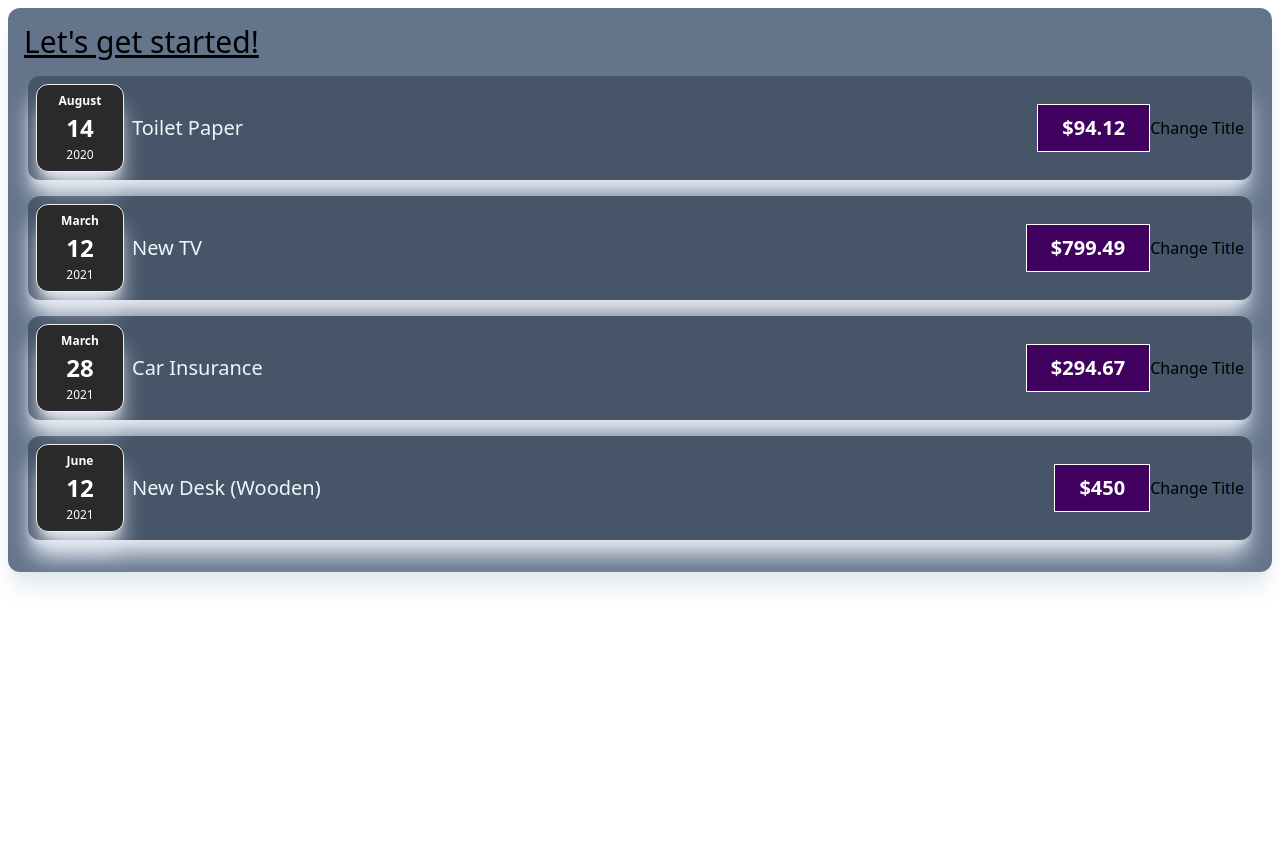
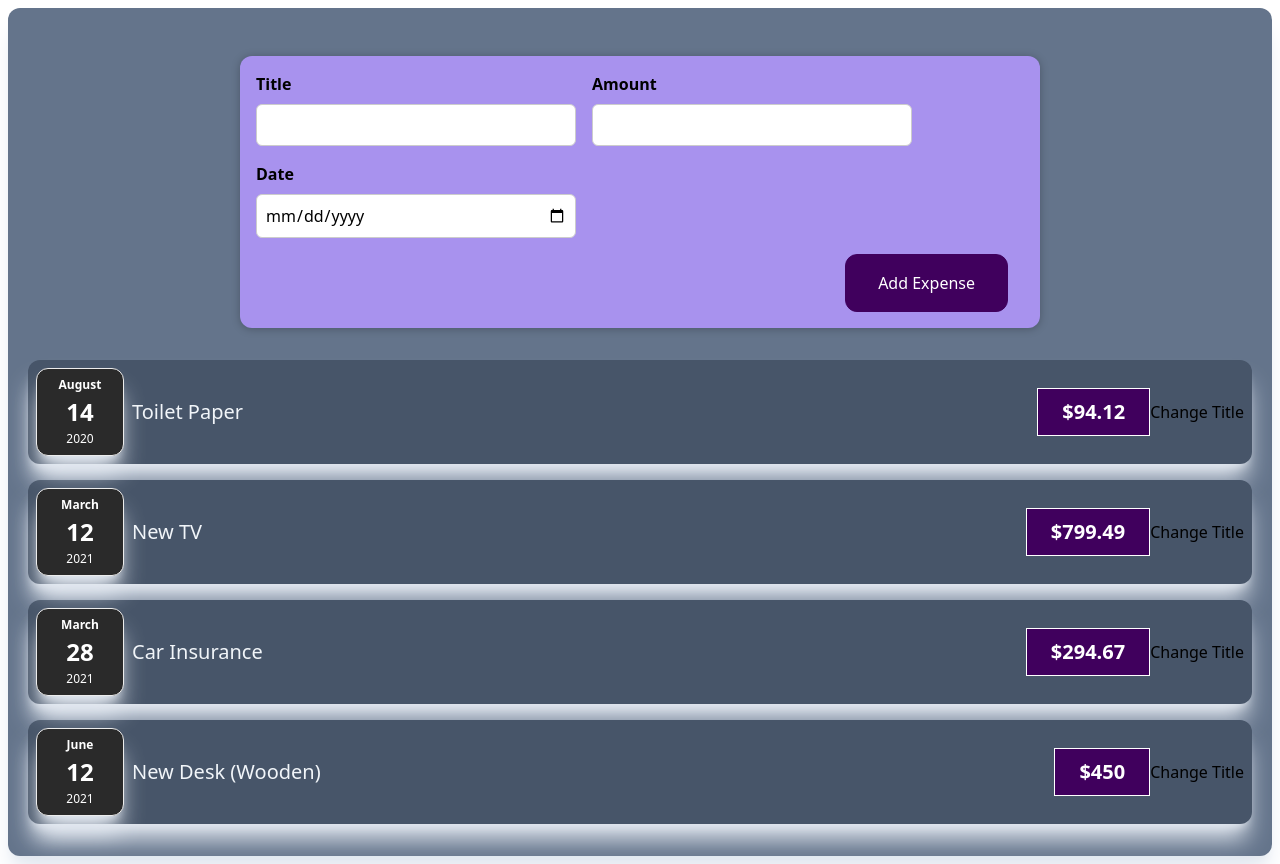
Before and after one commit to avirupdg17/expense-tracker, a React (Vite) app: page / in a window 1280 px wide. Before the commit the page ends 800 px from the top, so only its background shows below. Built offline with nearby package versions, Linux system fonts and the light colour scheme.

Commit message:
form handling and two way data binding

```diff
--- a/src/App.tsx
+++ b/src/App.tsx
@@ -1,6 +1,7 @@
 import Card from "./components/UI/Card/Card";
 import ExpenseItem from "./components/ExpenseItem/ExpenseItem";
 import { ExpenseType } from "./types/ExpenseItemType";
+import NewExpense from "./components/NewExpense/NewExpense";
 
 const expenses: ExpenseType[] = [
   {
@@ -26,7 +27,7 @@ const expenses: ExpenseType[] = [
 export default function App() {
   return (
     <Card className=" bg-slate-500 m-2 p-4">
-      <h2 className="text-3xl underline">Let's get started!</h2>
+      <NewExpense />
       {expenses.map((expense) => {
         return (
           <div key={expense.id}>
--- /dev/null
+++ b/src/components/ExpenseForm/ExpenseForm.css
@@ -0,0 +1,26 @@
+.new-expense__controls {
+  display: flex;
+  flex-wrap: wrap;
+  gap: 1rem;
+  margin-bottom: 1rem;
+  text-align: left;
+}
+
+.new-expense__control label {
+  font-weight: bold;
+  margin-bottom: 0.5rem;
+  display: block;
+}
+
+.new-expense__control input {
+  font: inherit;
+  padding: 0.5rem;
+  border-radius: 6px;
+  border: 1px solid #ccc;
+  width: 20rem;
+  max-width: 100%;
+}
+
+.new-expense__actions {
+  text-align: right;
+}
--- /dev/null
+++ b/src/components/ExpenseForm/ExpenseForm.tsx
@@ -0,0 +1,71 @@
+import { FormEvent, ChangeEvent, useState } from "react";
+import "./ExpenseForm.css";
+import { ExpenseType } from "../../types/ExpenseItemType";
+
+interface NewExpenseProp {
+  onSaveExpenseData: (expenseData: ExpenseType) => void;
+}
+
+export default function ExpenseForm(props: NewExpenseProp) {
+  const [formData, setFormData] = useState({
+    title: "",
+    amount: "",
+    date: "",
+  });
+  const formSubmitHandler = (event: FormEvent) => {
+    event.preventDefault();
+    const newItem: ExpenseType = {
+      ...formData,
+      amount: parseInt(formData.amount),
+      date: new Date(formData.date),
+    };
+    props.onSaveExpenseData(newItem);
+  };
+  const inputChangeHandler = (event: ChangeEvent<HTMLInputElement>) => {
+    const { name, value } = event.target;
+    setFormData((prevState) => {
+      return { ...prevState, [name]: value };
+    });
+  };
+  return (
+    <form onSubmit={formSubmitHandler}>
+      <div className="new-expense__controls">
+        <div className="new-expense__control">
+          <label htmlFor="title">Title</label>
+          <input
+            type="text"
+            onChange={inputChangeHandler}
+            name="title"
+            id="title"
+            value={formData.title}
+          />
+        </div>
+        <div className="new-expense__control">
+          <label htmlFor="amount">Amount</label>
+          <input
+            type="number"
+            onChange={inputChangeHandler}
+            name="amount"
+            id="amount"
+            value={formData.amount}
+          />
+        </div>
+        <div className="new-expense__control">
+          <label htmlFor="date">Date</label>
+          <input
+            type="date"
+            min="2019-01-01"
+            max="2022-12-31"
+            name="date"
+            id="date"
+            value={formData.date}
+            onChange={inputChangeHandler}
+          />
+        </div>
+      </div>
+      <div className="new-expense__actions">
+        <button>Add Expense</button>
+      </div>
+    </form>
+  );
+}
--- /dev/null
+++ b/src/components/NewExpense/NewExpense.css
@@ -0,0 +1,38 @@
+.new-expense {
+  background-color: #a892ee;
+  padding: 1rem;
+  margin: 2rem auto;
+  width: 50rem;
+  max-width: 95%;
+  border-radius: 12px;
+  text-align: center;
+  box-shadow: 0 1px 8px rgba(0, 0, 0, 0.25);
+}
+
+.new-expense button {
+  font: inherit;
+  cursor: pointer;
+  padding: 1rem 2rem;
+  border: 1px solid #40005d;
+  background-color: #40005d;
+  color: white;
+  border-radius: 12px;
+  margin-right: 1rem;
+}
+
+.new-expense button:hover,
+.new-expense button:active {
+  background-color: #510674;
+  border-color: #510674;
+}
+
+.new-expense button.alternative {
+  color: #220131;
+  border-color: transparent;
+  background-color: transparent;
+}
+
+.new-expense button.alternative:hover,
+.new-expense button.alternative:active {
+  background-color: #ddb3f8;
+}
--- /dev/null
+++ b/src/components/NewExpense/NewExpense.tsx
@@ -0,0 +1,18 @@
+import { ExpenseType } from "../../types/ExpenseItemType";
+import ExpenseForm from "../ExpenseForm/ExpenseForm";
+import "./NewExpense.css";
+
+export default function NewExpense() {
+  const saveExpenseDataHandler = (enteredExpenseData: ExpenseType) => {
+    const expenseData: ExpenseType = {
+      ...enteredExpenseData,
+      id: Math.random().toString(),
+    };
+    console.log(expenseData);
+  };
+  return (
+    <div className="new-expense">
+      <ExpenseForm onSaveExpenseData={saveExpenseDataHandler} />
+    </div>
+  );
+}
--- a/src/types/ExpenseItemType.ts
+++ b/src/types/ExpenseItemType.ts
@@ -1,5 +1,5 @@
 export type ExpenseType = {
-  id: string;
+  id?: string;
   title: string;
   amount: number;
   date: Date;
```
